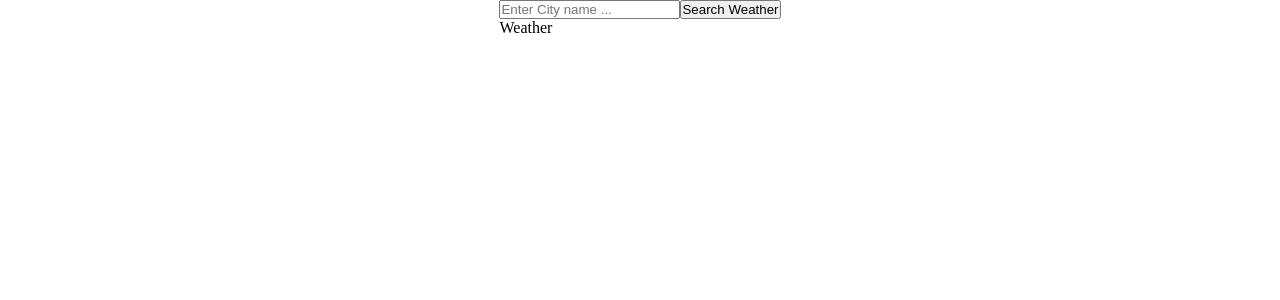
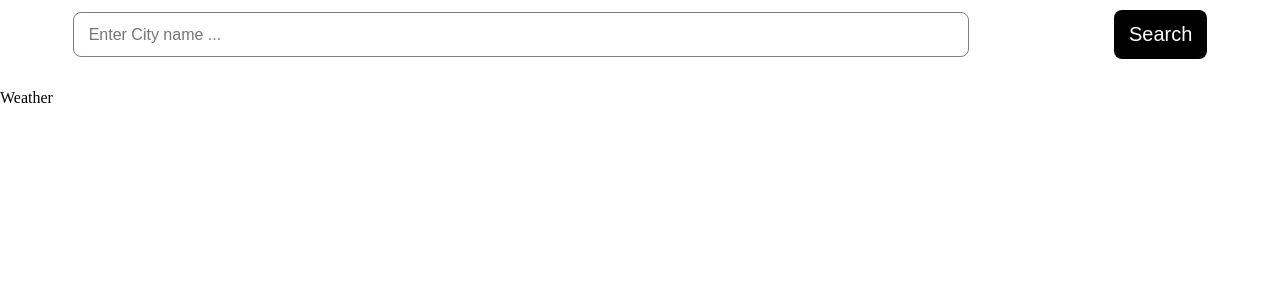
Before and after one commit to Khvede93/Weather, a React (Vite) app: page / in a window 1280 px wide. Shown: the top 300 px of the page. Built offline with nearby package versions, Linux system fonts and the light colour scheme.

Commit message:
temp search component is done

```diff
--- a/src/App.css
+++ b/src/App.css
@@ -1,6 +1,31 @@
-.app {
+.search {
+  width: 100%;
   display: flex;
-  flex-direction: column;
+  justify-content: space-around;
   align-items: center;
-  width: 100%;
+  margin-bottom: 30px;
+  margin-top: 10px;
 }
+
+.search-city {
+  width: 70%;
+  height: 45px;
+  border: 1px solid;
+  border-radius: 8px;
+  padding: 2px 15px;
+  font-size: 16px;
+  outline: none;
+  background-color: #fff;
+  color: gray;
+}
+
+.search-button {
+  border: none;
+  outline: none;
+  border-radius: 8px;
+  background-color: #000;
+  color: #fff;
+  font-size: 20px;
+  cursor: pointer;
+  padding: 13px 15px;
+}
--- a/src/components/search-city/Search.jsx
+++ b/src/components/search-city/Search.jsx
@@ -12,7 +12,7 @@ export const Search = ({ search, setSearch, handleSearch }) => {
         onChange={(e) => setSearch(e.target.value)}
       />
       <button className='search-button' onClick={handleSearch}>
-        Search Weather
+        Search
       </button>
     </div>
   );
```
